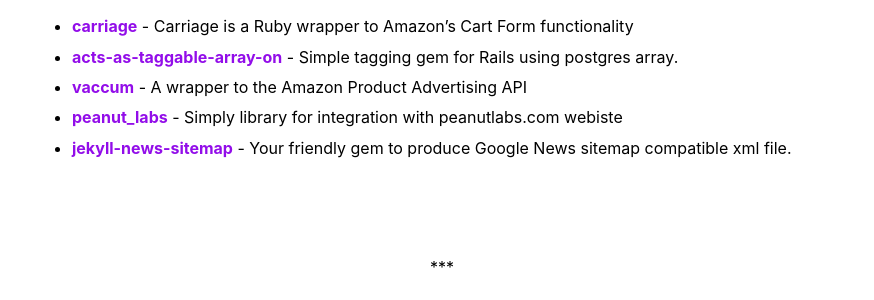
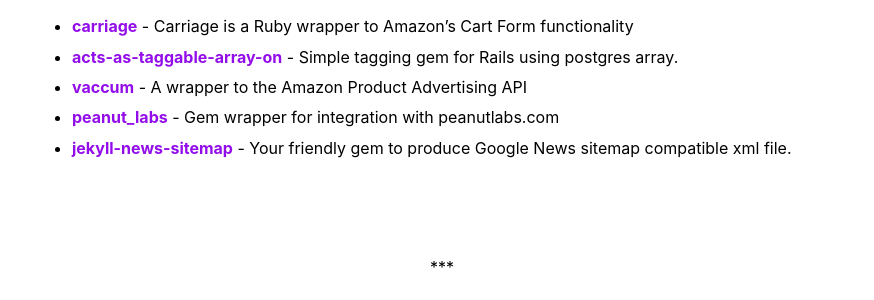
Before and after one commit to skatkov/skatkov.com, a Jekyll site: the page built from projects.md, in a window 1280 px wide. Shown: the part 758-1058 px from the top of the page, without its empty margins (198-1072 px from the left). Built offline with Jekyll 4.4.1, drawn with Linux system fonts in a browser that asks for light colours.

Commit message:
Update projects.md

```diff
--- a/projects.md
+++ b/projects.md
@@ -18,5 +18,5 @@
 - [carriage](https://rubygems.org/gems/carriage) - Carriage is a Ruby wrapper to Amazon's Cart Form functionality
 - [acts-as-taggable-array-on](https://rubygems.org/gems/acts-as-taggable-array-on) - Simple tagging gem for Rails using postgres array.
 - [vaccum](https://rubygems.org/gems/vacuum) - A wrapper to the Amazon Product Advertising API
-- [peanut_labs](https://rubygems.org/gems/peanut_labs) - Simply library for integration with peanutlabs.com webiste
+- [peanut_labs](https://rubygems.org/gems/peanut_labs) - Gem wrapper for integration with peanutlabs.com
 - [jekyll-news-sitemap](https://rubygems.org/gems/jekyll-news-sitemap) - Your friendly gem to produce Google News sitemap compatible xml file.
```
